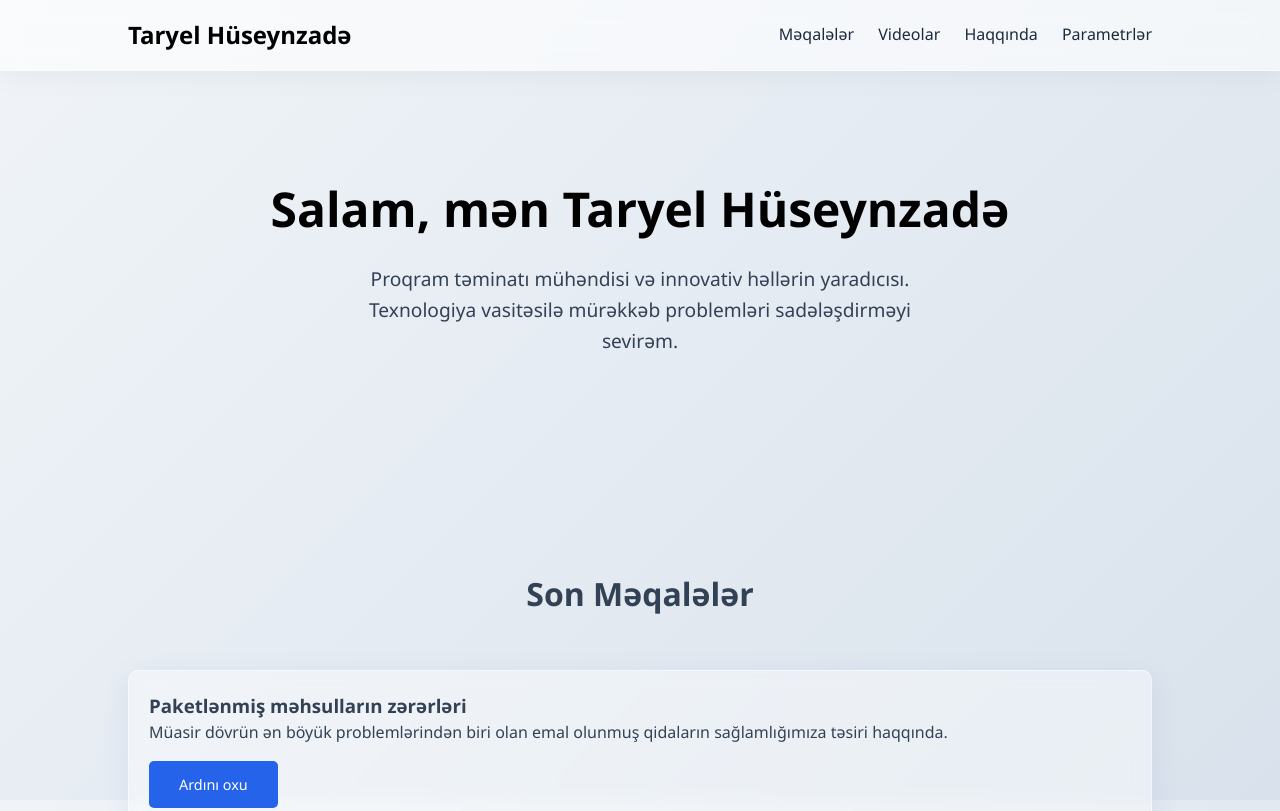
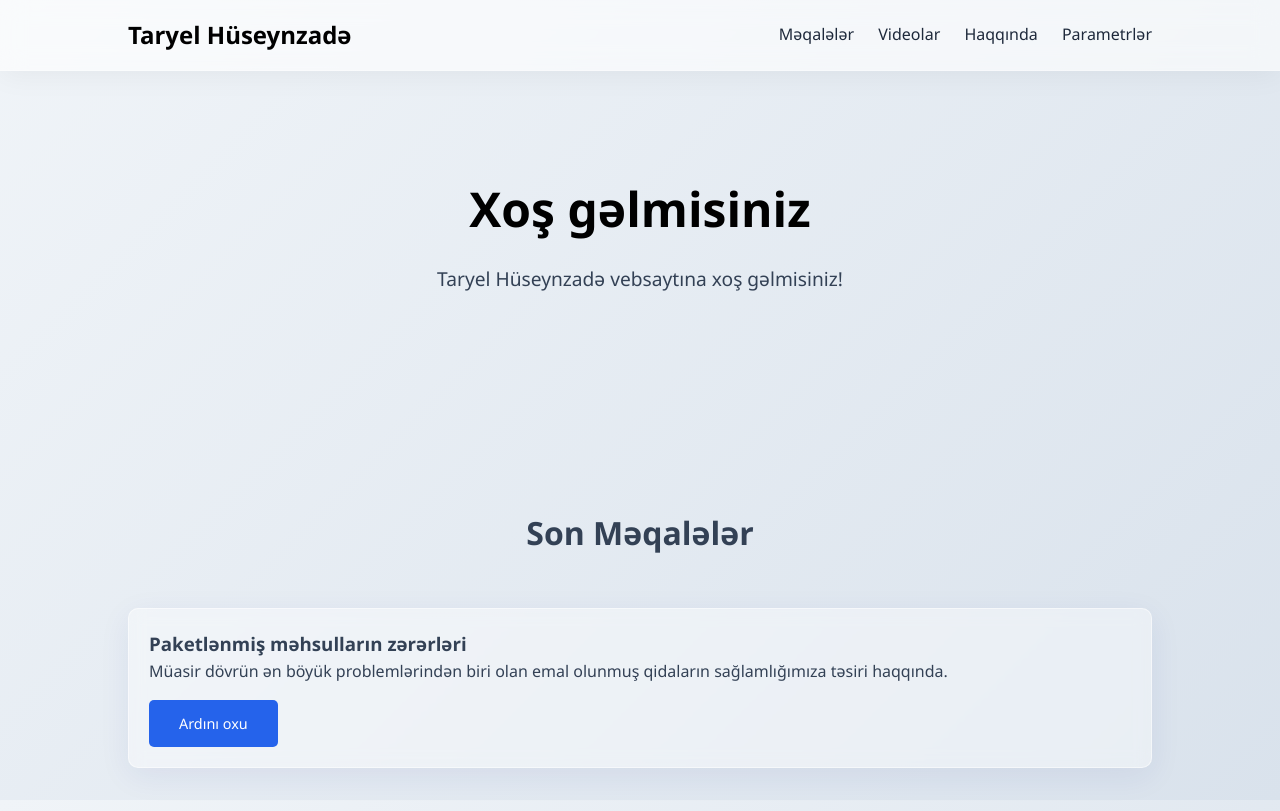
Before and after one commit to taryelhuseynzade699/taryelhuseynzade699.github.io, a website: page index.html in a window 1280 px wide. Shown: the top 811 px of the page. Drawn offline with Linux system fonts and the light colour scheme.

Commit message:
Update hero section greeting and description for improved user engagement

```diff
--- a/index.html
+++ b/index.html
@@ -27,8 +27,8 @@
     </header>
 
     <section class="hero">
-        <h1>Salam, mən Taryel Hüseynzadə</h1>
-        <p>Proqram təminatı mühəndisi və innovativ həllərin yaradıcısı. Texnologiya vasitəsilə mürəkkəb problemləri sadələşdirməyi sevirəm.</p>
+        <h1>Xoş gəlmisiniz</h1>
+        <p>Taryel Hüseynzadə vebsaytına xoş gəlmisiniz!</p>
     </section>
 
     <section id="meqaleler" class="section">
```
